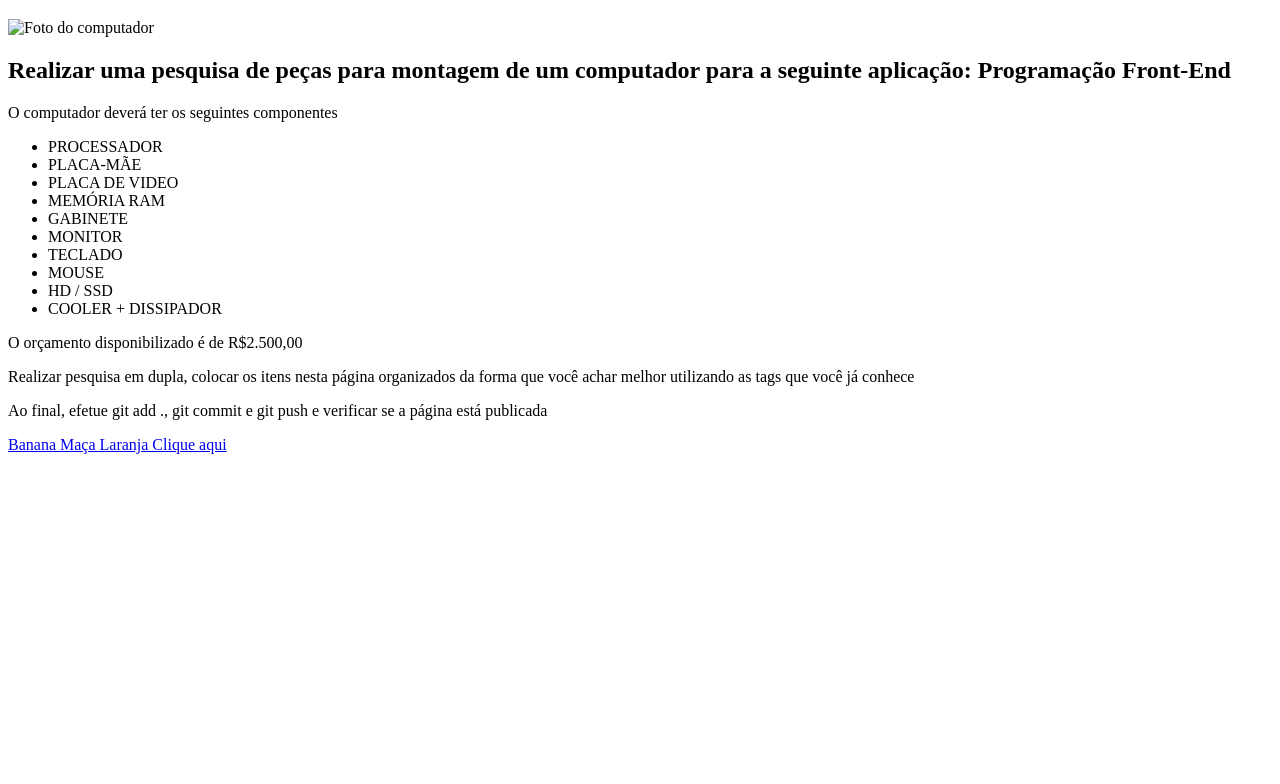
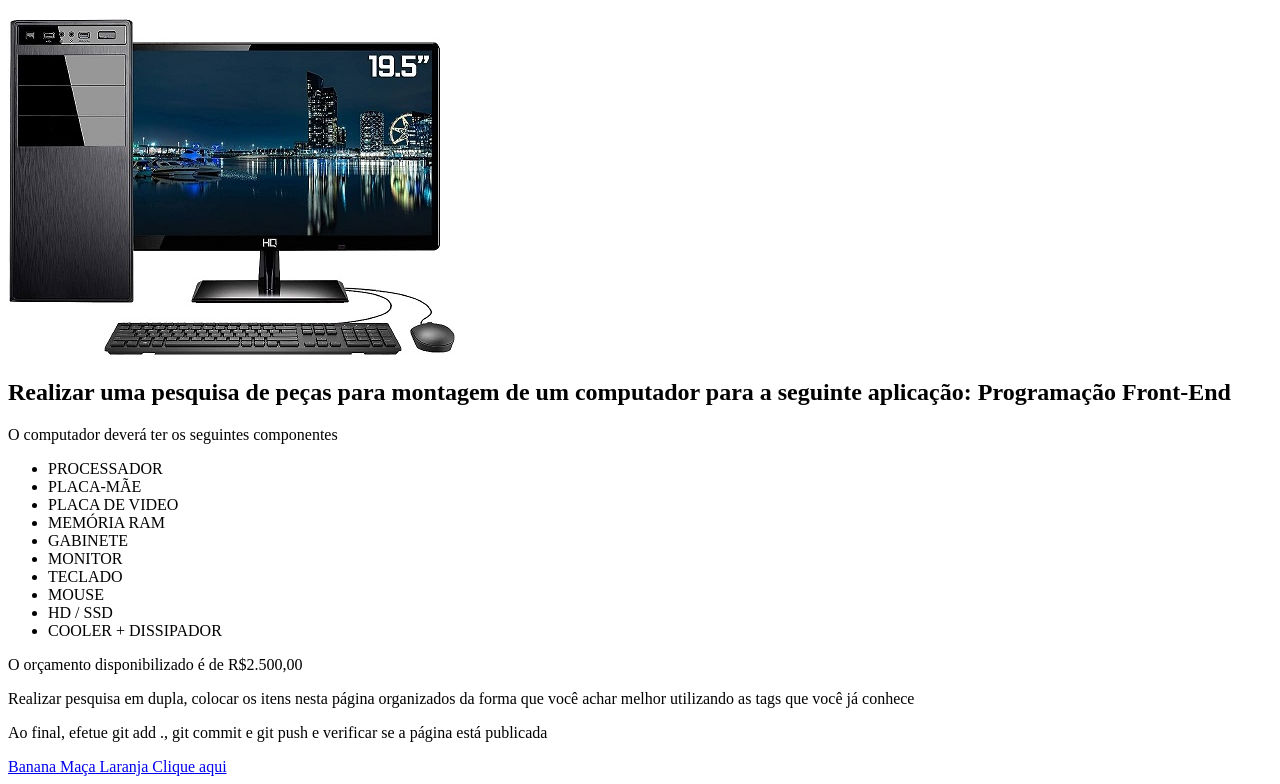
Before and after one commit to Cleyton-Souza/atividadeFTIC, a plain HTML site: page index.html in a window 1280 px wide. Shown: the part 87-871 px from the top of the page. Before the commit the page ends 800 px from the top, so only its background shows below. Drawn offline with Linux system fonts and the light colour scheme; the site is published under a folder, as on GitHub Pages, so addresses that start at the root find nothing.

Commit message:
Update index.html
Removida a / do endereço imagens

```diff
--- a/index.html
+++ b/index.html
@@ -8,7 +8,7 @@
     <body>
         <h1>Orçamento Técnico</h1>
 
-        <img src="/imagens/computador-50.jpg" alt="Foto do computador">
+        <img src="imagens/computador-50.jpg" alt="Foto do computador">
 
             <h2>Realizar uma pesquisa de peças para montagem de um computador para a seguinte aplicação: Programação Front-End</h2>
             <p>O computador deverá ter os seguintes componentes</p>
```
